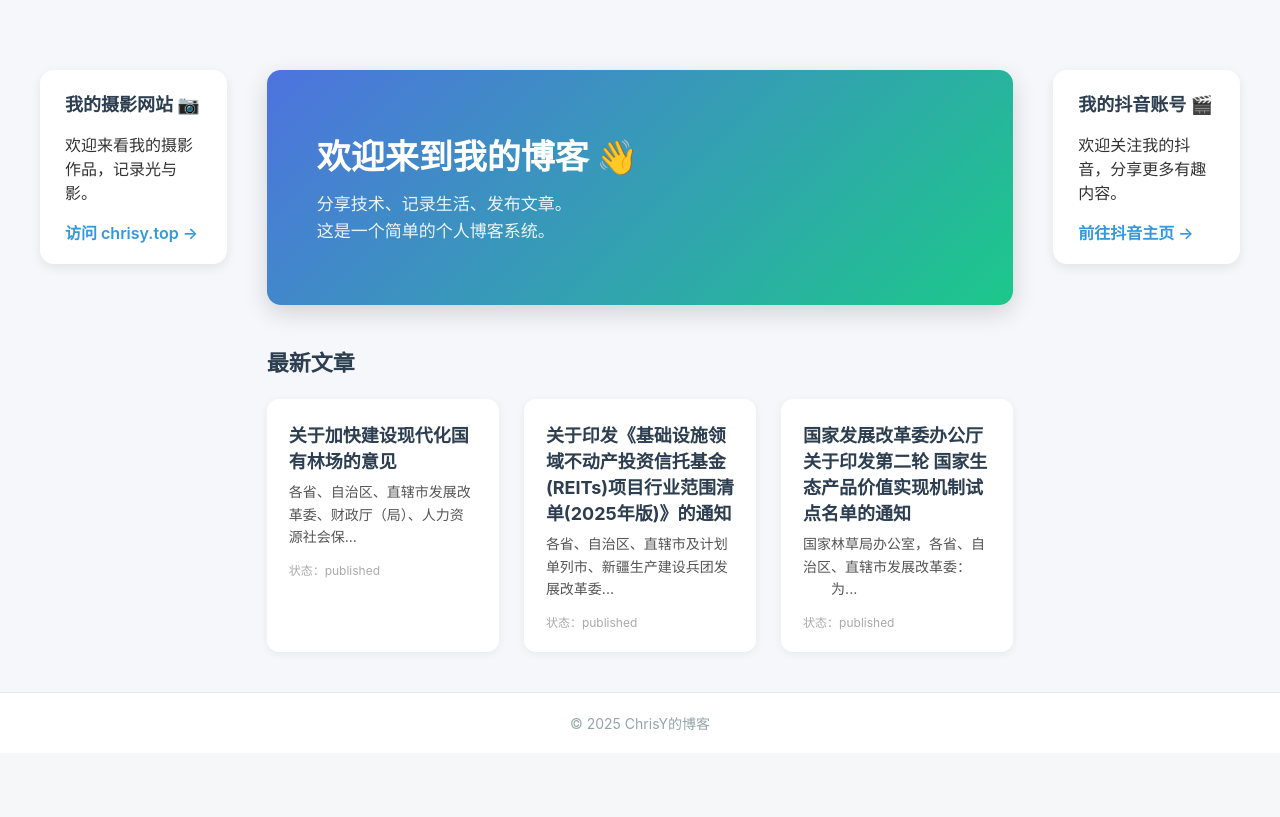
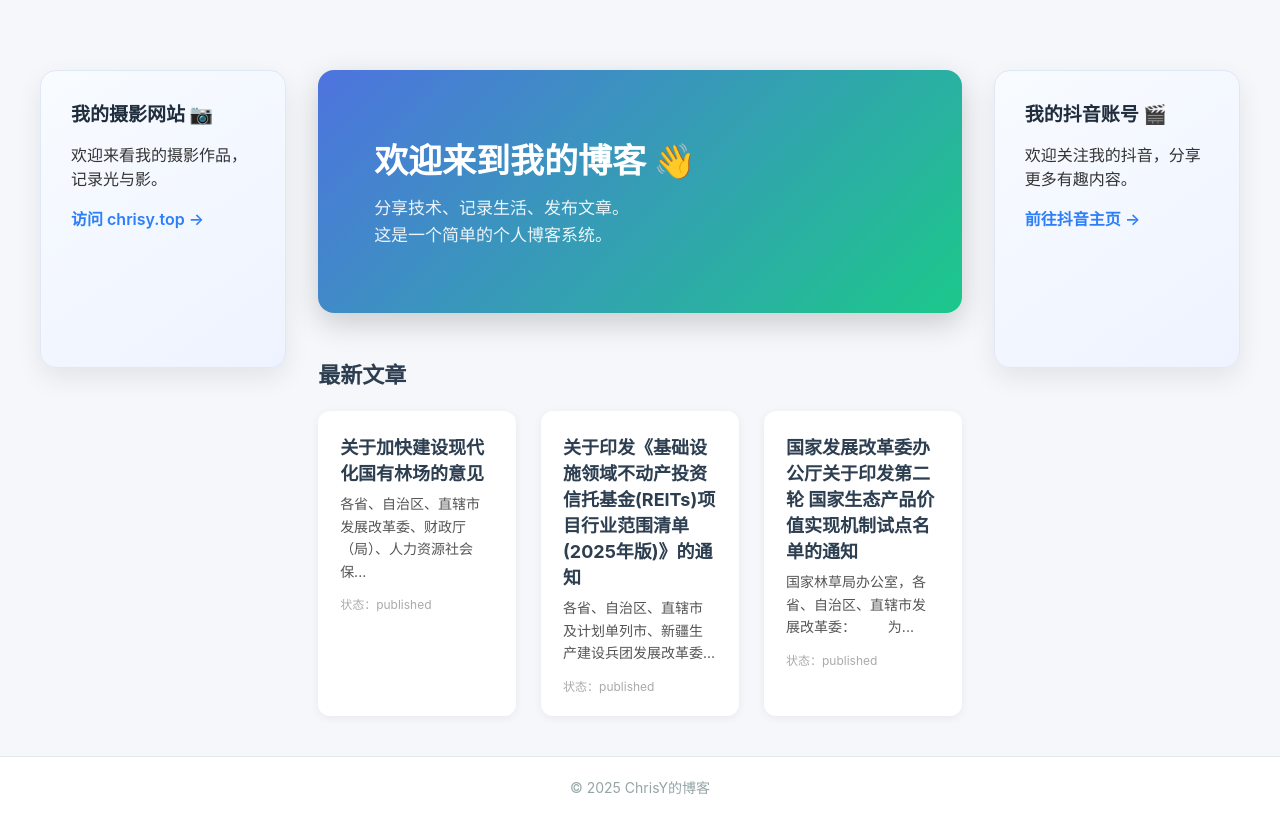
Before and after one commit to yangziyan123/E2, a Flask app: page / in a window 1280 px wide. Shown: the part 65-882 px from the top of the page. Before the commit the page ends 795 px from the top, so only its background shows below. Run offline with Flask 3, Linux system fonts and the light colour scheme; data comes from the database, SQL or seed files in the repository.

Commit message:
修改了一些bug

```diff
--- a/templates/blog/index.html
+++ b/templates/blog/index.html
@@ -4,32 +4,35 @@
 
 {% block style %}
 <style>
-    /* 整体布局：三栏 */
+    /* 整体布局：三栏（增宽左右侧卡片，让版面更均衡） */
     .layout {
         display: grid;
-        grid-template-columns: 1fr 4fr 1fr;
-        gap: 40px;
+        grid-template-columns: 1.3fr 3.4fr 1.3fr;
+        gap: 32px;
         margin-top: 30px;
+        align-items: start;
     }
 
     /* 左右侧栏通用样式 */
     .sidebar-box {
-        background: white;
-        padding: 20px 25px;
-        border-radius: 14px;
-        box-shadow: 0 4px 12px rgba(0,0,0,0.08);
+        background: linear-gradient(145deg, #f8fbff, #eef3ff);
+        padding: 28px 30px;
+        border-radius: 16px;
+        box-shadow: 0 10px 26px rgba(0,0,0,0.08);
+        border: 1px solid #e0e8f5;
+        min-height: 240px;
         height: fit-content; /* 根据内容自动高度 */
     }
 
     .sidebar-title {
-        font-size: 18px;
-        font-weight: 700;
-        margin-bottom: 12px;
-        color: #2c3e50;
+        font-size: 19px;
+        font-weight: 800;
+        margin-bottom: 14px;
+        color: #1f2d3d;
     }
 
     .sidebar-box a {
-        color: #3498db;
+        color: #2d7ff9;
         text-decoration: none;
         font-weight: 600;
     }
@@ -41,11 +44,11 @@
     /* 中间内容区的结构不变 */
     .hero {
         background: linear-gradient(135deg, #4e73df, #1cc88a);
-        padding: 60px 50px;
-        border-radius: 14px;
+        padding: 64px 56px;
+        border-radius: 16px;
         color: white;
-        box-shadow: 0 8px 25px rgba(0,0,0,0.15);
-        margin-bottom: 40px;
+        box-shadow: 0 10px 30px rgba(0,0,0,0.18);
+        margin-bottom: 44px;
     }
 
     .hero-title {
```
Also changed, not shown: templates/admin/post_list.html (+23 -6 lines).
